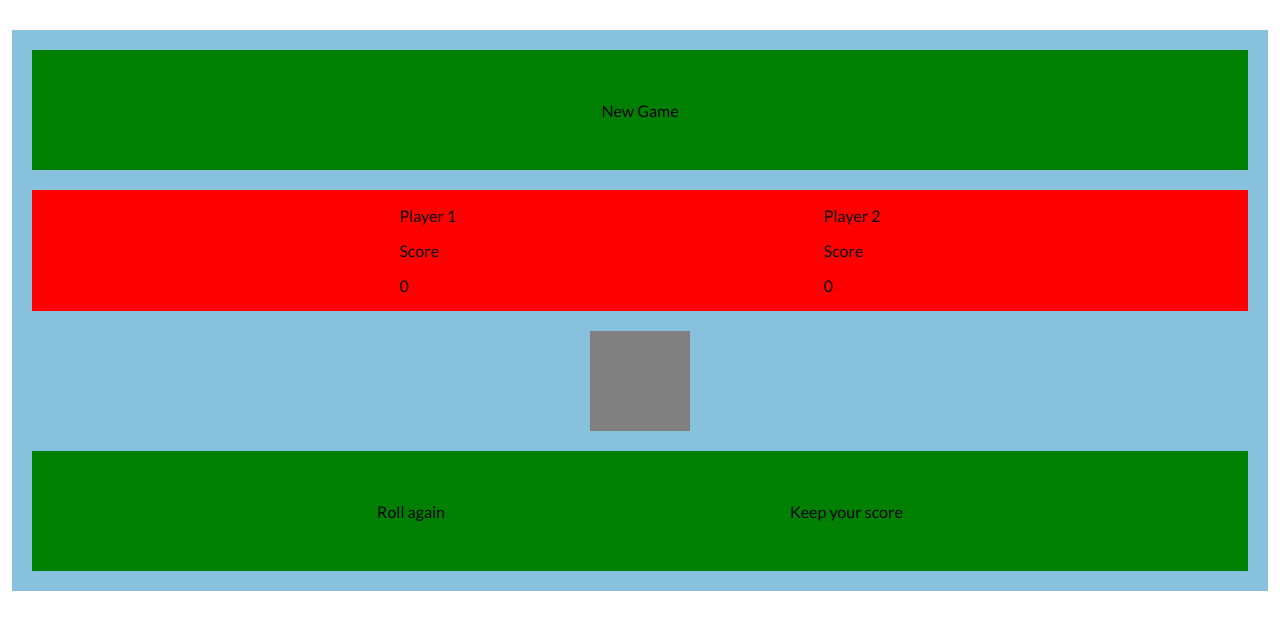
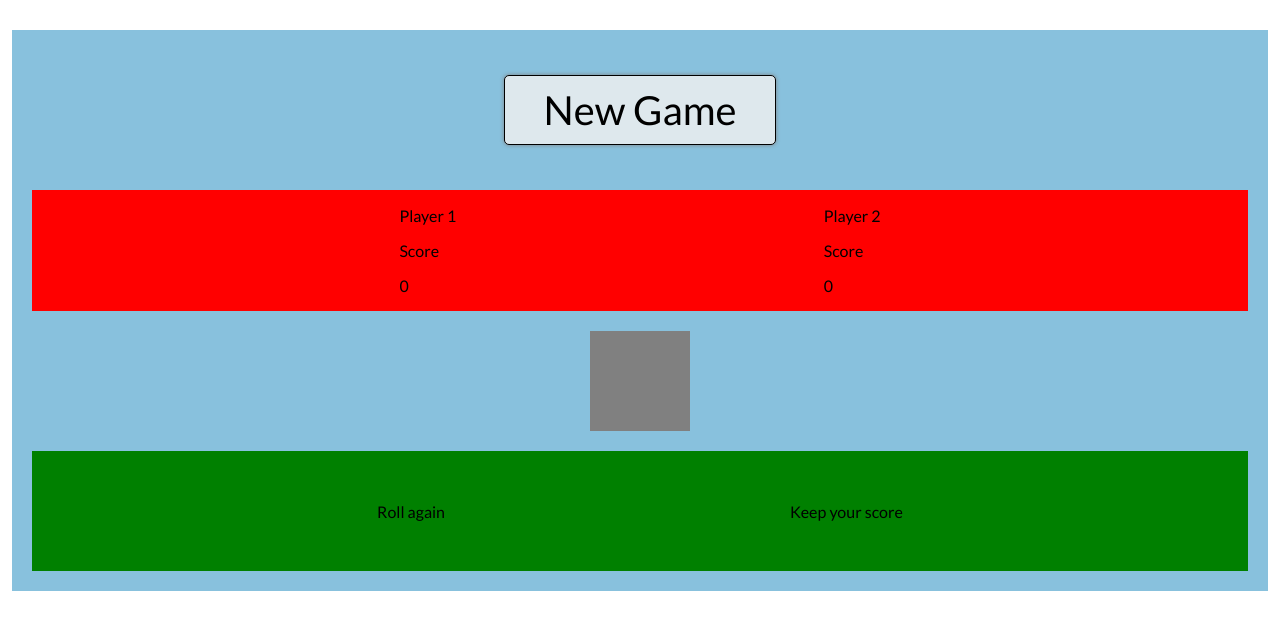
Before and after one commit to tekodragoon/RollTheDice, a plain HTML site: page index.html in a window 1280 px wide. Drawn offline with Linux system fonts and the light colour scheme.

Commit message:
Set new game button

```diff
--- a/index.html
+++ b/index.html
@@ -10,7 +10,9 @@
 <body>
   <div class="board">
     <div class="menu">
-      <p>New Game</p>
+      <div class="btn" type="button" id="ngButton">
+        New Game
+      </div>
     </div>
     <div class="player">
       <div>
--- a/script.js
+++ b/script.js
@@ -0,0 +1 @@
+const newGameButton = document.getElementById("ngButton");
--- a/style.css
+++ b/style.css
@@ -1,8 +1,8 @@
-@import url('https://fonts.googleapis.com/css2?family=Lato&display=swap');
+@import url("https://fonts.googleapis.com/css2?family=Lato&display=swap");
 
 body {
   margin: 0;
-  font-family: 'Lato', sans-serif;
+  font-family: "Lato", sans-serif;
 }
 
 .board {
@@ -23,10 +23,10 @@ body {
 }
 
 .menu {
-  background-color: hsl(120, 100%, 25%);
   display: flex;
   justify-content: center;
   align-items: center;
+  font-size: 2.5rem;
 }
 
 .player {
@@ -49,3 +49,13 @@ body {
   justify-content: space-evenly;
   align-items: center;
 }
+
+.btn {
+  min-width: 250px;
+  text-align: center;
+  padding: 10px;
+  background-color: hsl(200, 30%, 90%);
+  border-radius: 5px;
+  border: 1px solid hsl(0, 0%, 0%);
+  box-shadow: 0 0 4px hsl(0, 0%, 50%);
+}
```
Also changed, not shown: 1 other file.
